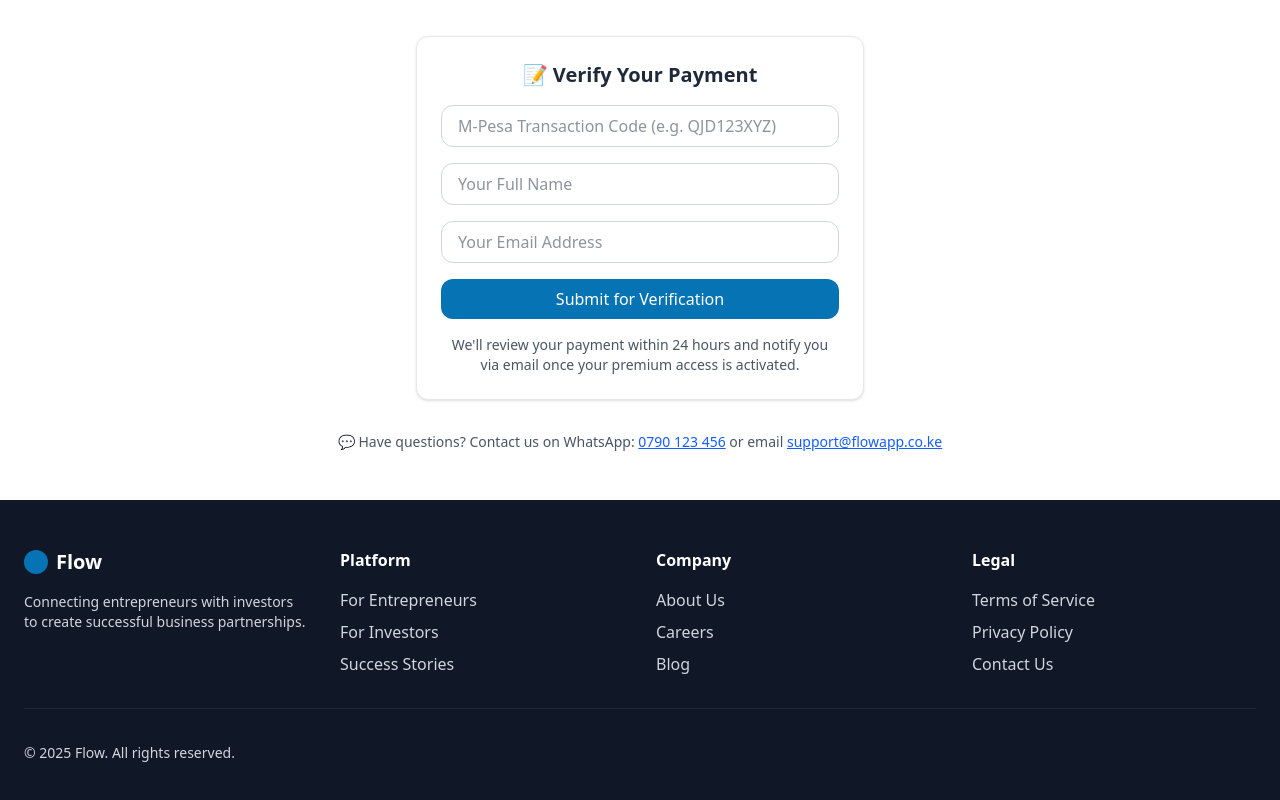
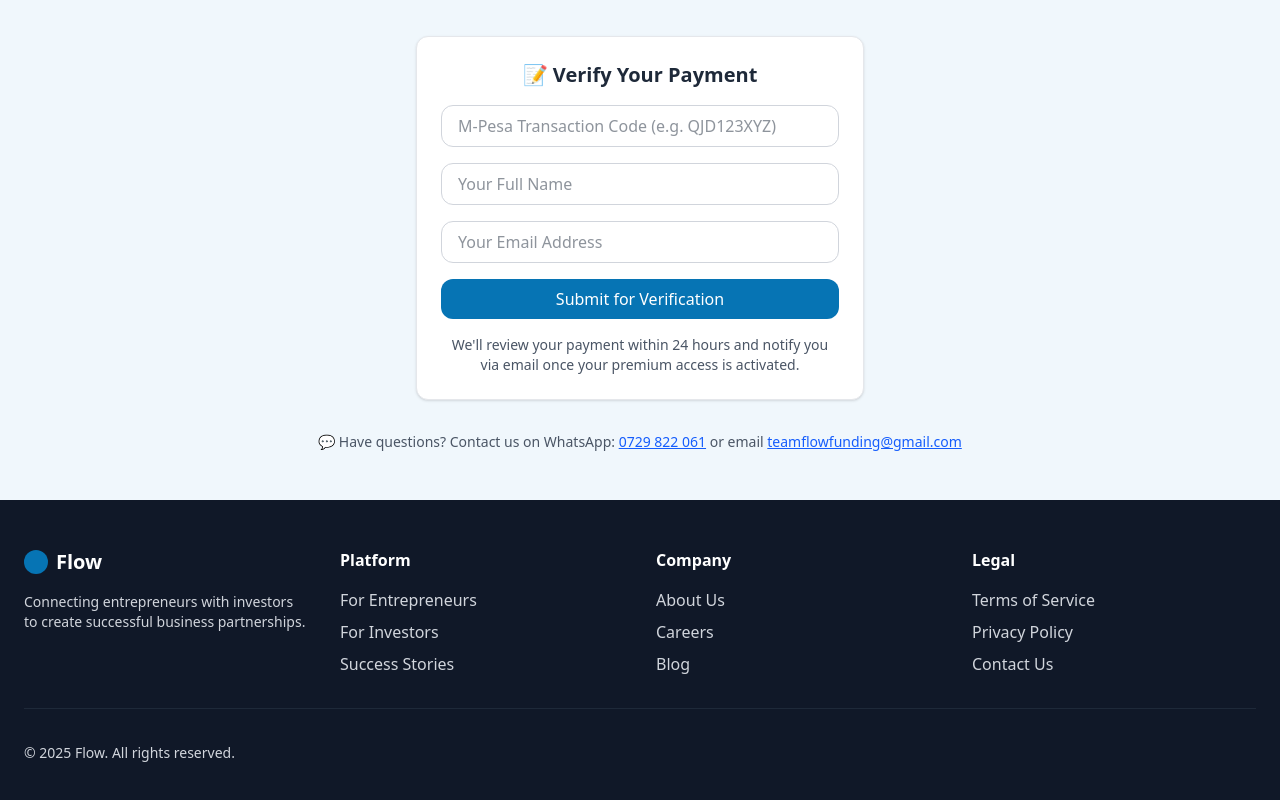
Before and after one commit to johnomeyo/flow-site, a Next.js app: page /premium in a window 1280 px wide. Shown: the part 796-1596 px from the top of the page. Built offline with nearby package versions, Linux system fonts and the light colour scheme.

Commit message:
fix: Update background color and contact information on Premium page

```diff
--- a/app/premium/page.tsx
+++ b/app/premium/page.tsx
@@ -2,7 +2,7 @@ import React from "react";
 
 export default function PremiumPage() {
   return (
-    <div className="min-h-screen bg-white text-gray-800 px-6 py-12">
+    <div className="min-h-screen bg-[#f0f7fc] text-gray-800 px-6 py-12">
       <div className="max-w-4xl mx-auto text-center">
         <h1 className="text-4xl font-bold mb-4 text-blue-700">🚀 Go Premium — Invest in Your Success</h1>
         <p className="text-lg mb-6 text-gray-700">
@@ -83,7 +83,7 @@ export default function PremiumPage() {
         </div>
 
         <p className="text-sm text-gray-600 mt-8">
-          💬 Have questions? Contact us on WhatsApp: <a href="tel:+254790123456" className="text-blue-600 underline">0790 123 456</a> or email <a href="mailto:support@flowapp.co.ke" className="text-blue-600 underline">support@flowapp.co.ke</a>
+          💬 Have questions? Contact us on WhatsApp: <a href="tel:+254729822061" className="text-blue-600 underline">0729 822 061</a> or email <a href="mailto:teamflowfunding@gmail.com" className="text-blue-600 underline">teamflowfunding@gmail.com</a>
         </p>
       </div>
     </div>
```
